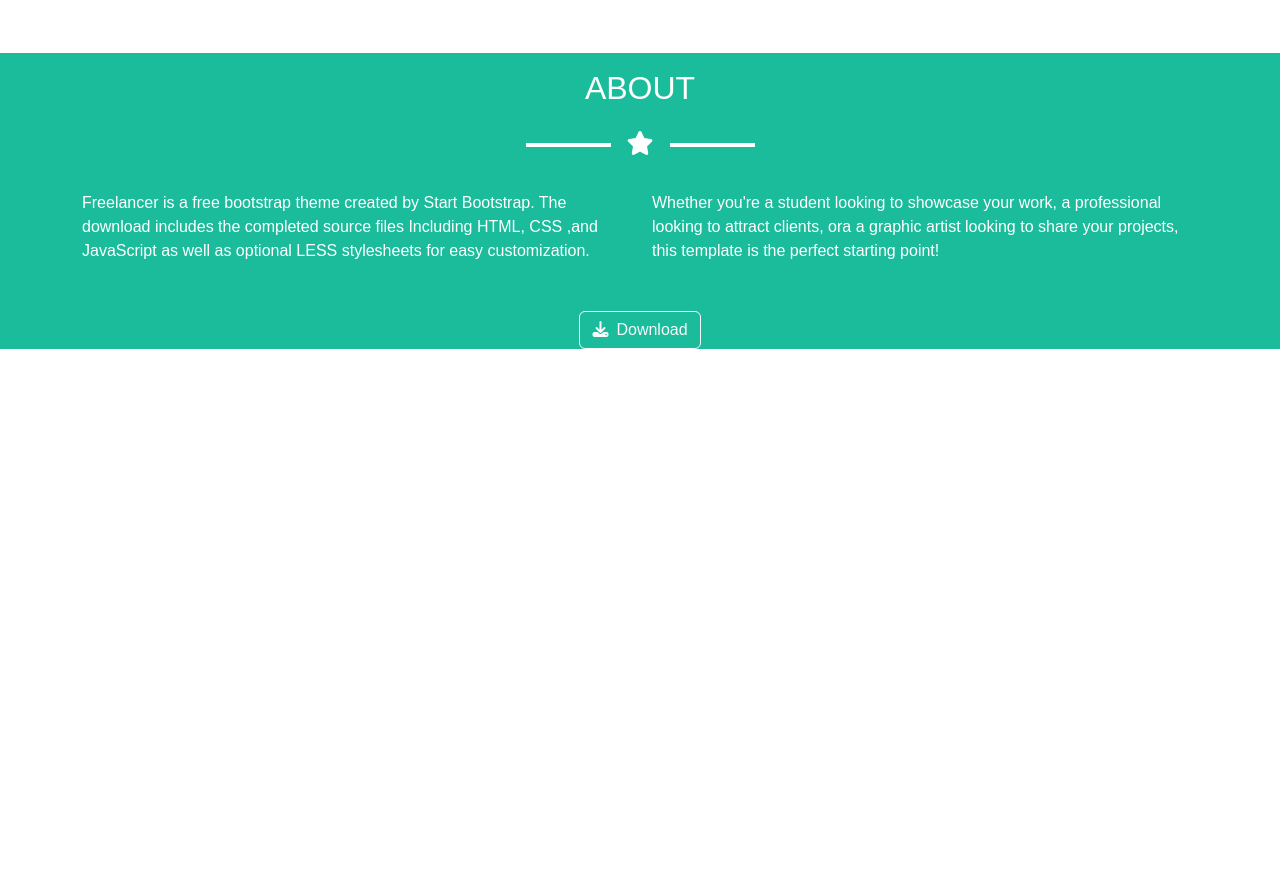
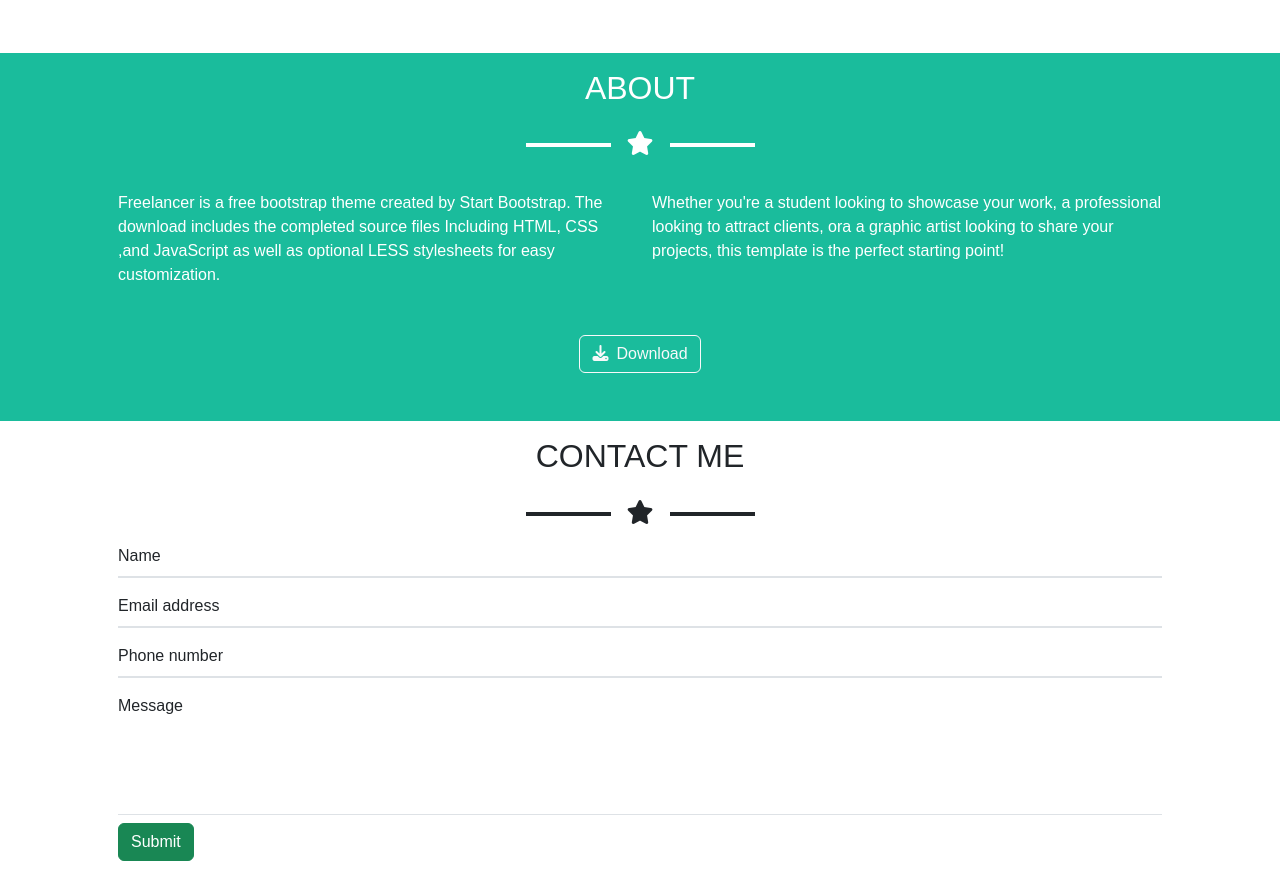
Before and after one commit to EliaMagris/html-css-bootstrap-freelancer, a plain HTML site: page index.html in a window 1280 px wide. Shown: the part 1057-1926 px from the top of the page. Before the commit the page ends 1406 px from the top, so only its background shows below. Drawn offline with nearby package versions, Linux system fonts and the light colour scheme.

Commit message:
form part completata

```diff
--- a/assets/css/style.css
+++ b/assets/css/style.css
@@ -61,3 +61,7 @@
 }
 
 /* end part about */
+
+.color-social-media{
+    background-color: #3a546d;
+}
--- a/index.html
+++ b/index.html
@@ -86,22 +86,46 @@
             </div>
           </div>
           <div class="col-12 col-md-6 col-lg-4 py-2">
-            <img class="image-width rounded-4" src="assets/img/cabin.png" alt="" />
+            <img
+              class="image-width rounded-4"
+              src="assets/img/cabin.png"
+              alt=""
+            />
           </div>
           <div class="col-12 col-md-6 col-lg-4 py-2">
-            <img class="image-width rounded-4" src="assets/img/cake.png" alt="" />
+            <img
+              class="image-width rounded-4"
+              src="assets/img/cake.png"
+              alt=""
+            />
           </div>
           <div class="col-12 col-md-6 col-lg-4 py-2">
-            <img class="image-width rounded-4" src="assets/img/circus.png" alt="" />
+            <img
+              class="image-width rounded-4"
+              src="assets/img/circus.png"
+              alt=""
+            />
           </div>
           <div class="col-12 col-md-6 col-lg-4 py-2">
-            <img class="image-width rounded-4" src="assets/img/game.png" alt="" />
+            <img
+              class="image-width rounded-4"
+              src="assets/img/game.png"
+              alt=""
+            />
           </div>
           <div class="col-12 col-md-6 col-lg-4 py-2">
-            <img class="image-width rounded-4" src="assets/img/safe.png" alt="" />
+            <img
+              class="image-width rounded-4"
+              src="assets/img/safe.png"
+              alt=""
+            />
           </div>
           <div class="col-12 col-md-6 col-lg-4 py-2">
-            <img class="image-width rounded-4" src="assets/img/submarine.png" alt="" />
+            <img
+              class="image-width rounded-4"
+              src="assets/img/submarine.png"
+              alt=""
+            />
           </div>
         </div>
       </div>
@@ -110,7 +134,7 @@
     <!-- image section completed -->
 
     <section class="green-color-avatar mt-5">
-      <div class="container text-white">
+      <div class="container text-white px-5">
         <div class="row">
           <div class="col-12 text-center pt-3"><h2>ABOUT</h2></div>
           <div class="col-12">
@@ -122,16 +146,90 @@
           </div>
           <div class="col-12">
             <div class="row">
-              <div class="col-12 pt-3 col-md-6">Freelancer is a free bootstrap theme created by Start Bootstrap. The download includes the completed source files Including HTML, CSS ,and JavaScript as well as optional LESS stylesheets for easy customization.</div>
-              <div class="col-12 pt-3 col-md-6">Whether you're a student looking to showcase your work, a professional looking to attract clients, ora a graphic artist looking to share your projects, this template is the perfect starting point!</div>
+              <div class="col-12 pt-3 col-md-6">
+                Freelancer is a free bootstrap theme created by Start Bootstrap.
+                The download includes the completed source files Including HTML,
+                CSS ,and JavaScript as well as optional LESS stylesheets for
+                easy customization.
+              </div>
+              <div class="col-12 pt-3 col-md-6">
+                Whether you're a student looking to showcase your work, a
+                professional looking to attract clients, ora a graphic artist
+                looking to share your projects, this template is the perfect
+                starting point!
+              </div>
             </div>
           </div>
-          <div class="col-12 text-center"><button type="button" class="btn btn-outline-light mt-5"><i class="fa-solid fa-download"></i>Download</button></div>
+          <div class="col-12 text-center">
+            <button type="button" class="btn btn-outline-light my-5">
+              <i class="fa-solid fa-download"></i>Download
+            </button>
+          </div>
         </div>
       </div>
     </section>
 
     <!-- end part about -->
+
+    <section>
+      <div class="container px-5">
+        <div class="row">
+          <div class="col-12 pt-3 text-center"><h2>CONTACT ME</h2></div>
+          <div class="col-12">
+            <div class="star-line py-3">
+              <div class="orizontal-line color-black"></div>
+              <div><i class="fa-solid fa-star"></i></div>
+              <div class="orizontal-line color-black"></div>
+            </div>
+          </div>
+          <div class="col-12">
+            <form>
+              <div class="mb-3">
+                <label for="exampleInputEmail1" class="form-label"
+                  >Name</label
+                >
+                <div class="border"></div>
+              </div>
+              <div class="mb-3">
+                <label for="exampleInputPassword1" class="form-label"
+                  >Email address</label
+                >
+                <div class="border"></div>
+              </div>
+              <div class="mb-3">
+                <label for="exampleInputPassword1" class="form-label"
+                  >Phone number</label
+                >
+                <div class="border"></div>
+              </div>
+
+              <div class="mb-3">
+                <label for="exampleInputPassword1" class="form-label mb-5"
+                  >Message</label
+                >
+              </div>
+              <div class="border-top py-2 mt-5">
+                <button type="submit" class="btn btn-success">Submit</button>
+              </div>
+
+            </form>
+          </div>
+        </div>
+      </div>
+    </section>
+
+    <!-- form part completed -->
+
+    <section color-social-media>
+        <div class="container">
+            <div class="row">
+                <div class="col-12"></div>
+                <div class="col-12"></div>
+                <div class="col"></div>
+            </div>
+        </div>
+
+    </section>
 
     <script
       src="https://cdn.jsdelivr.net/npm/bootstrap@5.2.2/dist/js/bootstrap.bundle.min.js"
```
